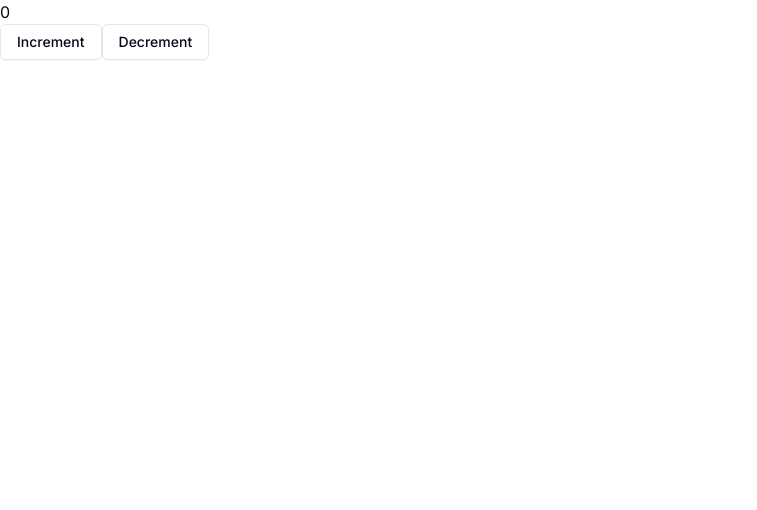
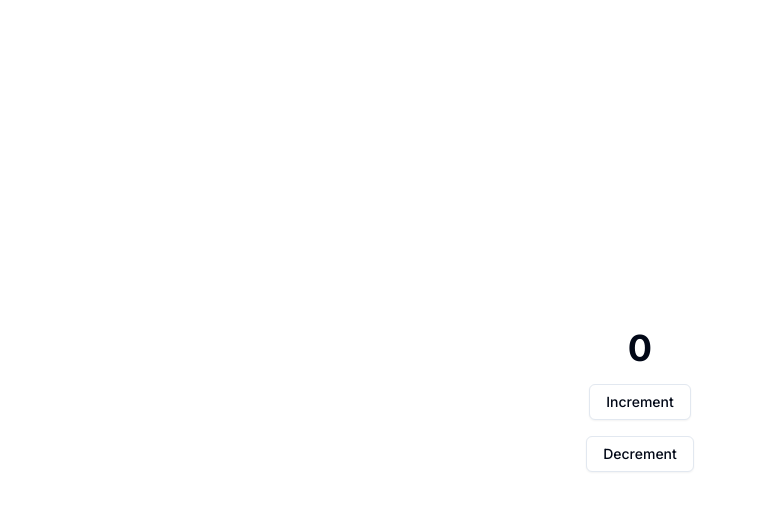
Before and after one commit to yashvdhakad/quantum-one, a Next.js app: page /dashboard in a window 1280 px wide. Shown: the top 510 px of the page, without its empty margins (0-757 px from the left). Built offline with nearby package versions, Linux system fonts and the light colour scheme.

Commit message:
fix: :bug: minor state bugs

```diff
--- a/src/app/dashboard/page.tsx
+++ b/src/app/dashboard/page.tsx
@@ -9,11 +9,17 @@ const page = () => {
   const decrement = useCounterStore((state) => state.decrement);
 
   return (
-    <>
-      <div>{count}</div>
-      <Button variant={"outline"} onClick={() => increment()}>Increment</Button>
-      <Button variant={"outline"} onClick={() => decrement()}>Decrement</Button>
-    </>
+    <main>
+      <section className="h-screen flex flex-col items-center justify-center gap-4">
+        <div className="text-4xl font-bold">{count}</div>
+        <Button variant={"outline"} onClick={() => increment()}>
+          Increment
+        </Button>
+        <Button variant={"outline"} onClick={() => decrement()}>
+          Decrement
+        </Button>
+      </section>
+    </main>
   );
 };
 
```
Also changed, not shown: src/state-store/store.tsx (+2 -12 lines).
